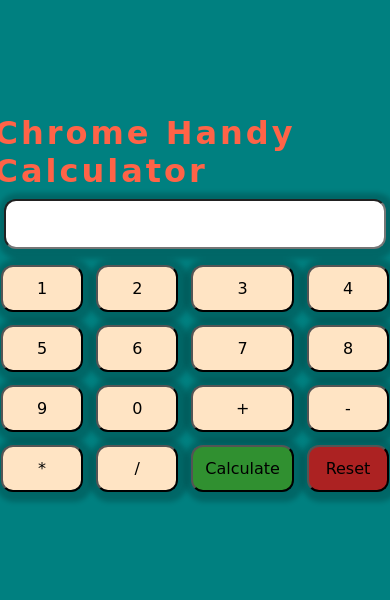
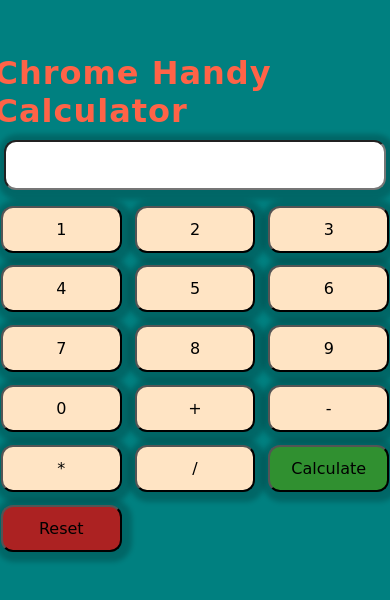
Before and after one commit to Moonwalkerr/chrome-extensions, a browser extension: page chrome_handy_calculator/index.html in a window 390 px wide. Shown: the part 116-716 px from the top of the page. Drawn offline with Linux system fonts and the light colour scheme.

Commit message:
more resopnsiveness added acc to chrome loading methods

```diff
--- a/chrome_handy_calculator/styles.css
+++ b/chrome_handy_calculator/styles.css
@@ -8,6 +8,7 @@ body{
     align-items: center;
     justify-content:center;
     background-color:teal;
+    padding:20px;
 }
 
 .calculator{
@@ -46,10 +47,11 @@ button{
 }
 #reset{
     background-color:rgb(172, 34, 34);
+    margin:0px rem;
 }
 .calc_btns{
     display:grid;
-    grid-template-columns: repeat(4,1fr);
+    grid-template-columns: repeat(3,1fr);
 }
 
 
@@ -60,7 +62,7 @@ button{
     }
 
     .calculator>h1 {
-        letter-spacing: 3px;
+        letter-spacing: 1px;
         font-size: 2rem;
     }
 
```
